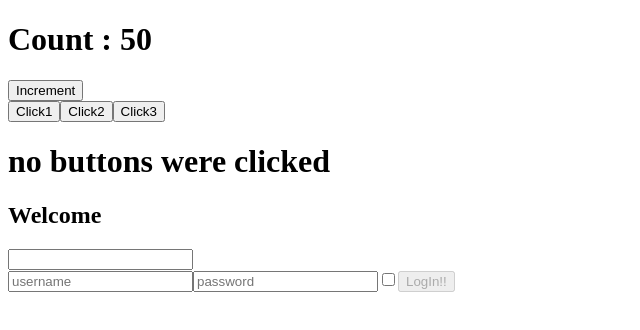
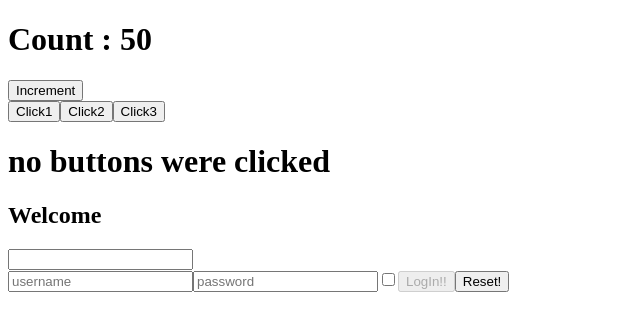
Before and after one commit to JennyPersichini/react-exercises, a React (Create React App) app in the folder react-exercises/: page / in a window 1280 px wide. Shown: the top 330 px of the page, without its empty margins (0-640 px from the left). Built offline with nearby package versions, Linux system fonts and the light colour scheme.

Commit message:
Complete forms 04

```diff
--- a/react-exercises/src/Login.js
+++ b/react-exercises/src/Login.js
@@ -25,6 +25,14 @@ export default class Login extends React.Component {
         this.props.onLogin(this.state)
     }
 
+    resetAll = () => {
+        this.setState({
+            username: "",
+        password: "",
+        remember: false
+        })
+    }
+
     render() {
         return (
             <div>
@@ -33,6 +41,7 @@ export default class Login extends React.Component {
                 <input name='remember' type='checkbox' checked={this.state.remember} onChange={this.handleRememberInputChange}/>
 
                 <button data-testid="login" disabled = {!this.state.username || !this.state.password} onClick={this.loginButtonClick}>LogIn!!</button>
+                <button onClick={this.resetAll}>Reset!</button>
             </div>
         )
     }
```
